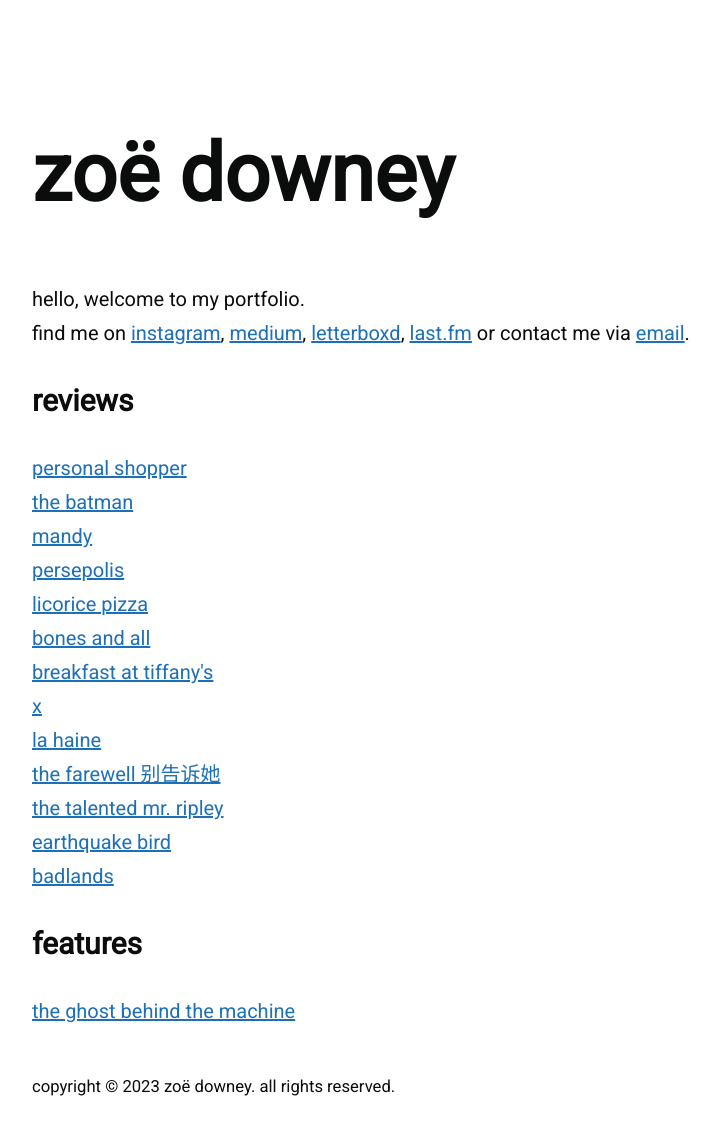
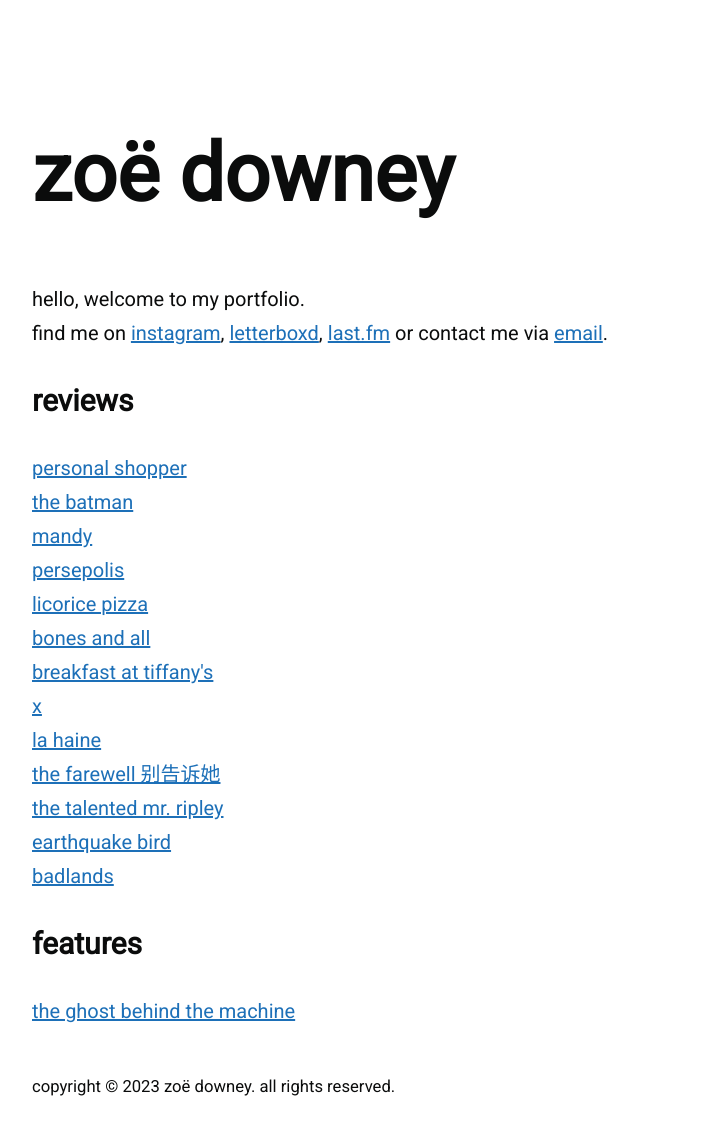
Before and after one commit to zoeurl/zoedowney.github.io, a Jekyll site: the page built from index.html, in a window 1280 px wide. Shown: the whole page, without its empty margins (208-928 px from the left). Built offline with Jekyll 4.4.1, drawn with Linux system fonts in a browser that asks for light colours.

Commit message:
Update index.html

```diff
--- a/index.html
+++ b/index.html
@@ -6,7 +6,7 @@ layout: default
 <p>
 hello, welcome to my portfolio.
 <br>find me on
-<a href="https://www.instagram.com/zoeurl/">instagram</a>, <a href="https://medium.com/@zoedowney/">medium</a>, <a href="https://letterboxd.com/zoedowney/">letterboxd</a>, <a href="https://www.last.fm/user/zoedowney/">last.fm</a> or contact me via <a href="mailto:{{site.email}}">email</a>.
+<a href="https://www.instagram.com/zoeurl/">instagram</a>, <a href="https://letterboxd.com/zoedowney/">letterboxd</a>, <a href="https://www.last.fm/user/zoedowney/">last.fm</a> or contact me via <a href="mailto:{{site.email}}">email</a>.
 </p>
 
 <h2>reviews</h2>
```
